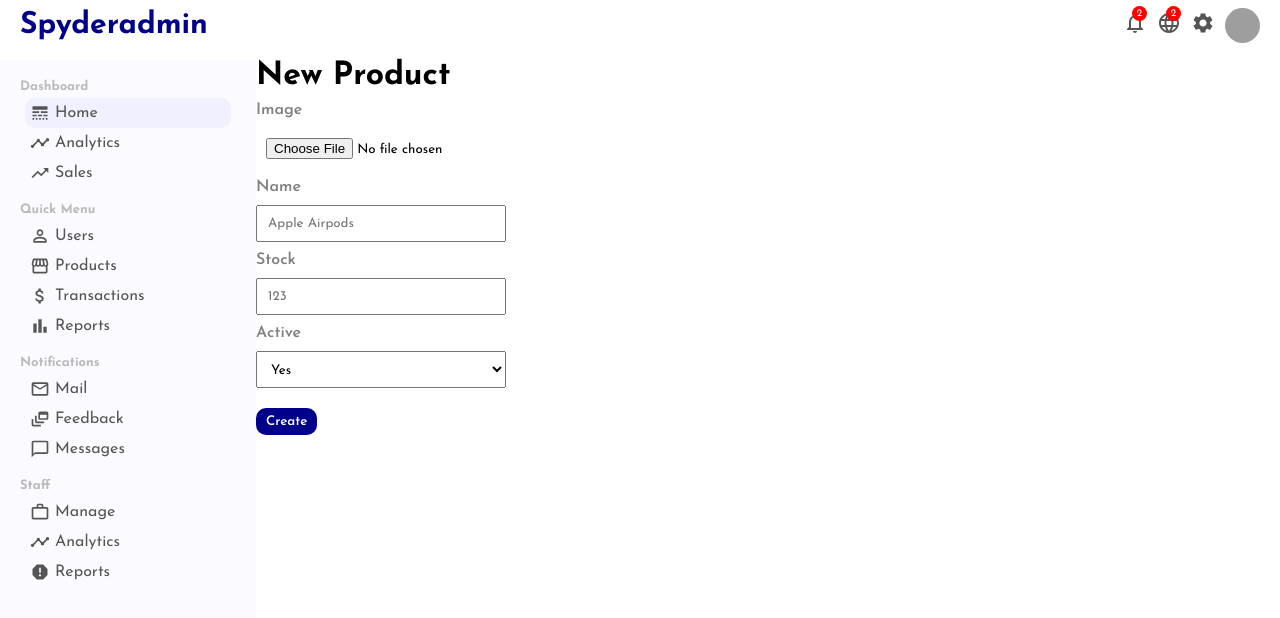
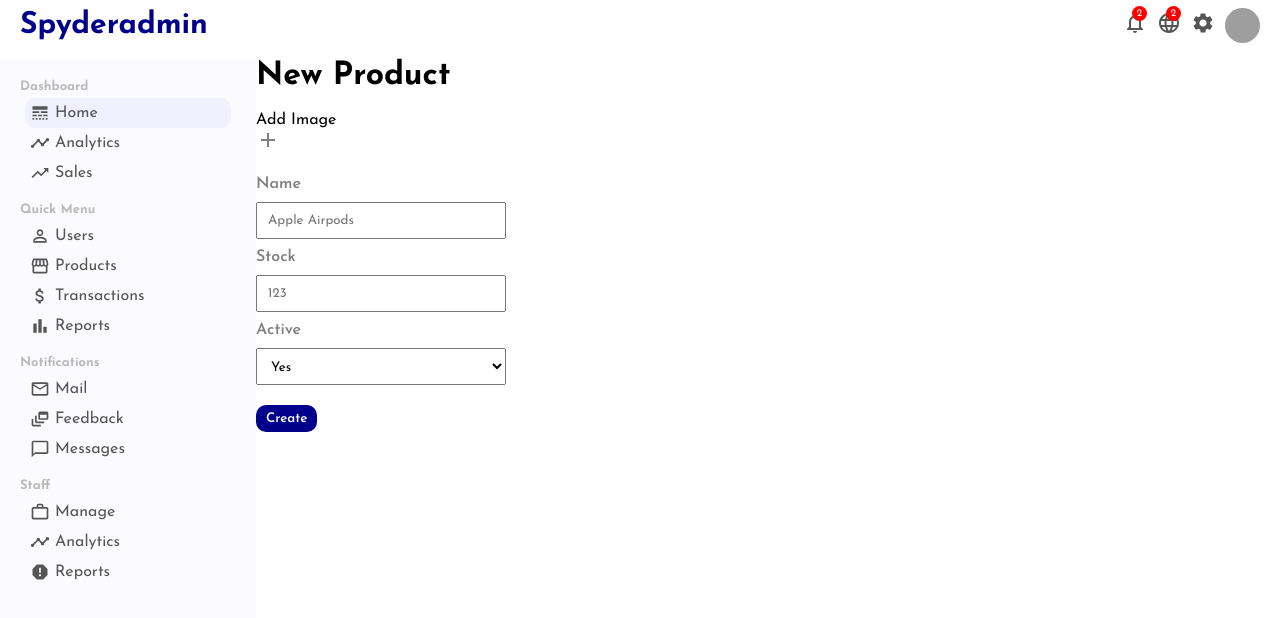
Before and after one commit to spython001/react-admin-dashboard, a React (Vite) app: page /newProduct in a window 1280 px wide. Shown: the top 618 px of the page. Built offline with nearby package versions, Linux system fonts and the light colour scheme; grey boxes are pictures that could not be loaded; a web font is replaced by a local one.

Commit message:
modified contents of new product page folder

```diff
--- a/src/pages/newProduct/NewProduct.jsx
+++ b/src/pages/newProduct/NewProduct.jsx
@@ -1,3 +1,4 @@
+import { Add } from '@mui/icons-material';
 import './newProduct.css'
 
 export default function NewProduct() {
@@ -6,17 +7,21 @@ export default function NewProduct() {
       <h1 className="addProductTitle">New Product</h1>
       <form className="addProductForm">
         <div className="addProductItem">
-          <label>Image</label>
-          <input type="file" id="file" />
+            <span className='addProductSpan'>Add Image</span>
+          <label htmlFor='file'><Add/></label>
+          <input type="file" id="file" style={{display: 'none'}}/>
         </div>
+
         <div className="addProductItem">
           <label>Name</label>
           <input type="text" placeholder="Apple Airpods" />
         </div>
+
         <div className="addProductItem">
           <label>Stock</label>
           <input type="text" placeholder="123" />
         </div>
+
         <div className="addProductItem">
           <label>Active</label>
           <select name="active" id="active">
--- a/src/pages/newProduct/newProduct.css
+++ b/src/pages/newProduct/newProduct.css
@@ -27,6 +27,10 @@
     padding: 10px;
   }
 
+  .addProductSpan{
+    margin-top: 10px;
+  }
+
   .addProductButton {
     margin-top: 10px;
     padding: 7px 10px;
```
